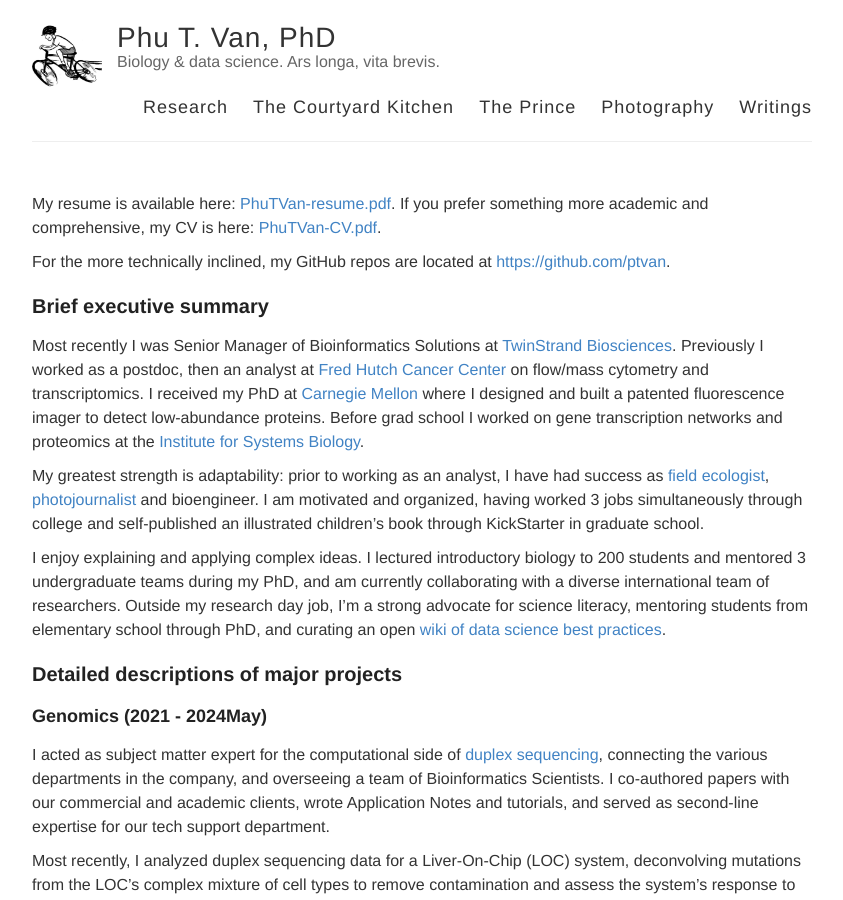
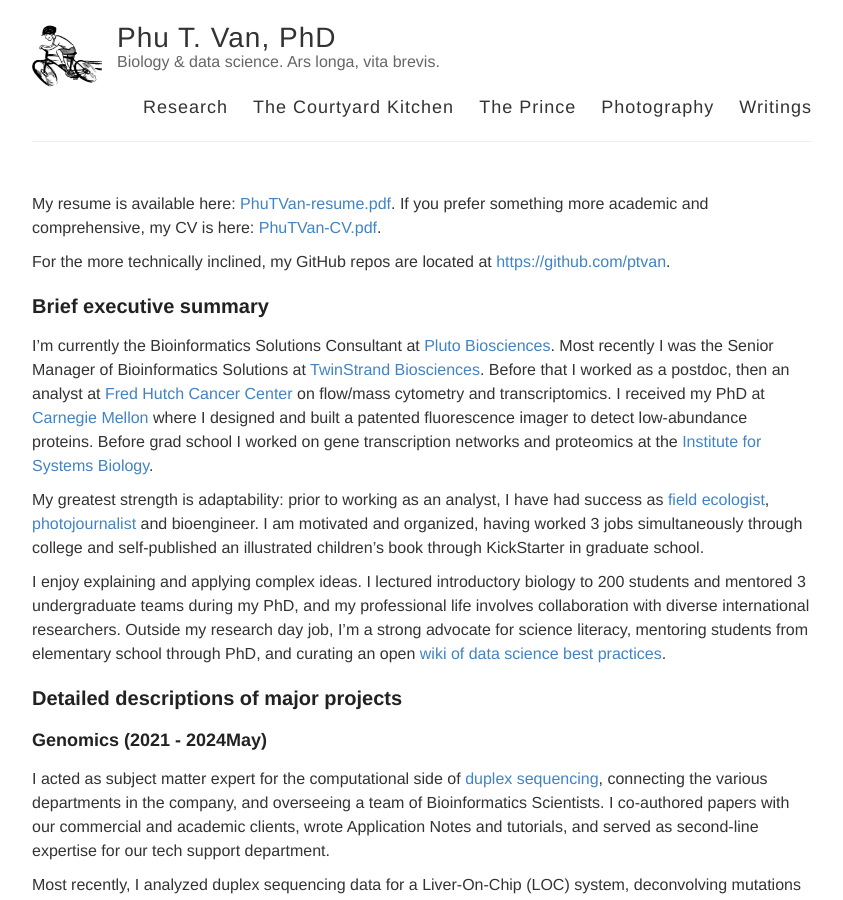
Before and after one commit to ptvan/ptvan.github.io, a Jekyll site: the page built from research.md, in a window 1280 px wide and 900 px high. Shown: the whole window, without its empty margins (218-1061 px from the left). Built offline with Jekyll 4.4.1, drawn with Linux system fonts in a browser that asks for light colours.

Commit message:
updated to add Pluto

```diff
--- a/research.md
+++ b/research.md
@@ -10,11 +10,11 @@
 
 ## Brief executive summary
 
-Most recently I was Senior Manager of Bioinformatics Solutions at [TwinStrand Biosciences](https://twinstrandbio.com/). Previously I worked as a postdoc, then an analyst at [Fred Hutch Cancer Center](https://www.fredhutch.org/en/research/divisions/vaccine-infectious-disease-division.html) on flow/mass cytometry and transcriptomics. I received my PhD at [Carnegie Mellon](https://cmu.edu/bio) where I designed and built a patented fluorescence imager to detect low-abundance proteins. Before grad school I worked on gene transcription networks and proteomics at the [Institute for Systems Biology](https://baliga.systemsbiology.net/).
+I'm currently the Bioinformatics Solutions Consultant at [Pluto Biosciences](https://pluto.bio). Most recently I was the Senior Manager of Bioinformatics Solutions at [TwinStrand Biosciences](https://twinstrandbio.com/). Before that I worked as a postdoc, then an analyst at [Fred Hutch Cancer Center](https://www.fredhutch.org/en/research/divisions/vaccine-infectious-disease-division.html) on flow/mass cytometry and transcriptomics. I received my PhD at [Carnegie Mellon](https://cmu.edu/bio) where I designed and built a patented fluorescence imager to detect low-abundance proteins. Before grad school I worked on gene transcription networks and proteomics at the [Institute for Systems Biology](https://baliga.systemsbiology.net/).
 
 My greatest strength is adaptability: prior to working as an analyst, I have had success as [field ecologist](https://www.fs.usda.gov/colville), [photojournalist](https://makingtheprince.blogspot.com/2013/11/meet-author.html) and bioengineer. I am motivated and organized, having worked 3 jobs simultaneously through college and self-published an illustrated children's book through KickStarter in graduate school.
 
-I enjoy explaining and applying complex ideas. I lectured introductory biology to 200 students and mentored 3 undergraduate teams during my PhD, and am currently collaborating with a diverse international team of researchers. Outside my research day job, I'm a strong advocate for science literacy, mentoring students from elementary school through PhD, and curating an open [wiki of data science best practices](https://sciwiki.fredhutch.org).
+I enjoy explaining and applying complex ideas. I lectured introductory biology to 200 students and mentored 3 undergraduate teams during my PhD, and my professional life involves collaboration with diverse international researchers. Outside my research day job, I'm a strong advocate for science literacy, mentoring students from elementary school through PhD, and curating an open [wiki of data science best practices](https://sciwiki.fredhutch.org).
 
 ## Detailed descriptions of major projects
 
```
